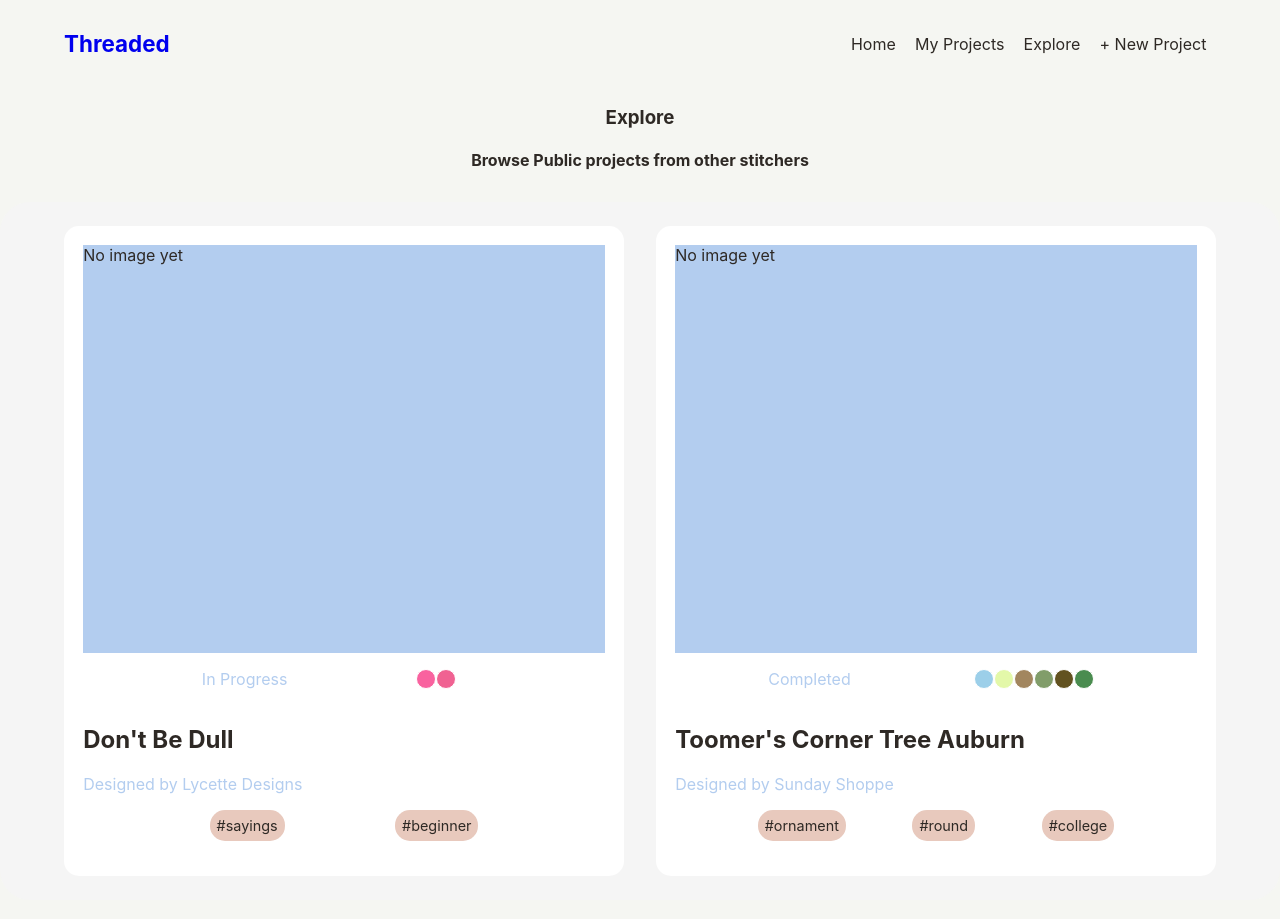
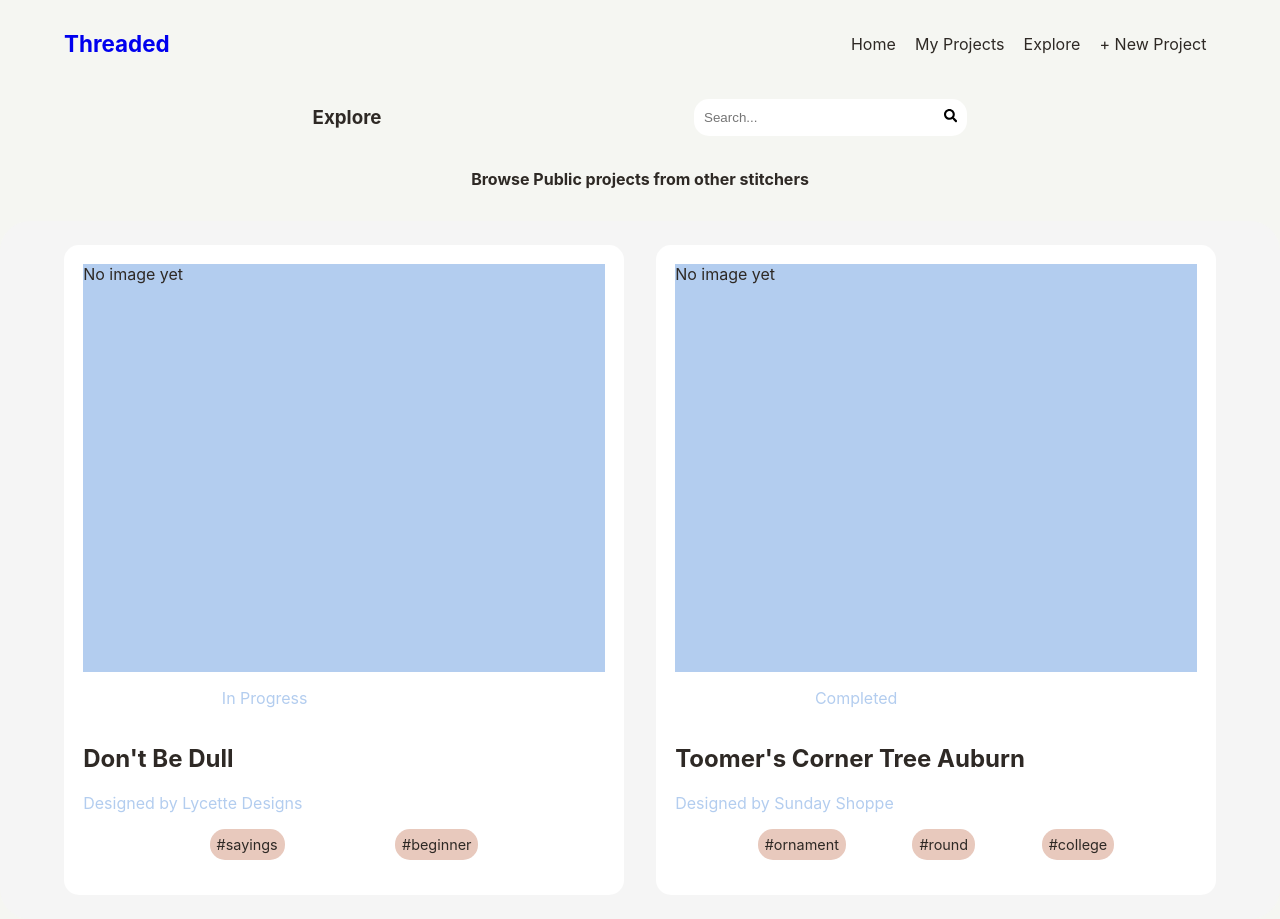
Before and after one commit to claireweber12/threaded, a React (Vite) app: page /explore in a window 1280 px wide. Built offline with nearby package versions, Linux system fonts and the light colour scheme.

Commit message:
connect to supabase backend

```diff
--- a/package.json
+++ b/package.json
@@ -10,6 +10,7 @@
     "preview": "vite preview"
   },
   "dependencies": {
+    "@supabase/supabase-js": "^2.105.4",
     "react": "^19.2.5",
     "react-dom": "^19.2.5",
     "react-icons": "^5.6.0",
--- a/src/components/ProjectCard.jsx
+++ b/src/components/ProjectCard.jsx
@@ -12,12 +12,12 @@ function ProjectCard({ project }) {
           <div className='row-wrapper'>
             <p className="project-status">{project.status}</p>
             <div className="thread-palette">
-              {project.threads.map((thread) => (
+              {(project.project_threads || []).map((thread) => (
                 <span
-                  key={`${thread.brand}-${thread.colorNumber}`}
+                  key={`${thread.brand}-${thread.color_number}`}
                   className="thread-dot"
-                  style={{ backgroundColor: thread.colorHex }}
-                  title={`${thread.brand} ${thread.colorNumber} - ${thread.colorName}`}
+                  style={{ backgroundColor: thread.color_hex }}
+                  title={`${thread.brand} ${thread.color_number} - ${thread.color_name}`}
                 ></span>
               ))}
             </div>
@@ -29,7 +29,7 @@ function ProjectCard({ project }) {
             Designed by {project.designer}
           </p>
 
-
+          {project.tags && (
             <div className="project-tags">
               {project.tags.map((tag) => (
                 <span key={tag} className="project-tag">
@@ -37,6 +37,7 @@ function ProjectCard({ project }) {
                 </span>
               ))}
             </div>
+          )}
         </div>
       </article>
     </Link>
--- /dev/null
+++ b/src/lib/supabaseClient.js
@@ -0,0 +1,6 @@
+import { createClient } from "@supabase/supabase-js";
+
+const supabaseUrl = import.meta.env.VITE_SUPABASE_URL;
+const supabaseAnonKey = import.meta.env.VITE_SUPABASE_ANON_KEY;
+
+export const supabase = createClient(supabaseUrl, supabaseAnonKey);
--- a/src/pages/Dashboard.jsx
+++ b/src/pages/Dashboard.jsx
@@ -1,13 +1,51 @@
-import sampleProjects from "../data/sampleProjects";
+
 import ProjectCard from "../components/ProjectCard";
-import { useState } from "react";
+import { useEffect, useState } from "react";
+import { getProjects } from "../services/projectService";
 
 function Dashboard() {
+  const [projects, setProjects] = useState([]);
+  const [loading, setLoading] = useState(true);
+  const [error, setError] = useState(null);
   const [selectedStatus, setSelectedStatus] = useState('All');
+  useEffect(() => {
+    async function loadProjects() {
+      try{
+        const data = await getProjects();
+        console.log("Projects from supaBase:", data);
+        setProjects(data);
+      } catch(err) {
+        console.log(err);
+        setError("Could not load projects.");
+      } finally {
+        setLoading(false);
+      }
+    }
+    loadProjects();
+  }, []);
   const filteredProjects =
     selectedStatus === 'All'
-    ? sampleProjects
-    : sampleProjects.filter((project) => project.status === selectedStatus);
+    ? projects
+    : projects.filter((project) => project.status === selectedStatus);
+
+  if (loading){
+    return (
+      <main className="dashboard-page">
+        <h1>My Projects</h1>
+        <p>Loading projects...</p>
+      </main>
+    );
+  }
+
+  if(error){
+    return(
+      <main className='dashboard-page'>
+        <h1>My Projects</h1>
+        <p>{error}</p>
+      </main>
+    );
+  }
+
   return (
     <main className='projects-page'>
       <h1>My Projects</h1>
--- a/src/pages/Explore.jsx
+++ b/src/pages/Explore.jsx
@@ -1,13 +1,34 @@
 import sampleProjects from "../data/sampleProjects";
 import ProjectCard from "../components/ProjectCard";
+import { useState } from "react";
+import {FaSearch} from "react-icons/fa";
 
 function Explore(){
+    const [searchTerm, setSearchTerm] = useState("");
+    const filteredData =
+    searchTerm === ""
+    ? sampleProjects
+    : sampleProjects.filter((project) => (
+        project.title.toLowerCase().includes(searchTerm.toLowerCase()) ||
+        project.designer.toLowerCase().includes(searchTerm.toLowerCase()) ||
+        project.tags.some(t=> t.toLowerCase().includes(searchTerm.toLowerCase()))
+    ));
+
     return(
         <div className='explore page'>
-            <h3 className='explore-top-text'>Explore</h3>
+            <div className='explore-page-row'>
+                <h3 className='explore-top-text'>Explore</h3>
+                <div className='searchbar'>
+                    <input type='text' placeholder='Search...'
+                        value={searchTerm}
+                        onChange={(e) => setSearchTerm(e.target.value)}
+                    ></input>
+                    <button type='button'> <FaSearch /> </button>
+                </div>
+            </div>
             <h4 className='explore-top-text'>Browse Public projects from other stitchers</h4>
-            <div class='start-explore'>
-                {sampleProjects.map((project) => (
+            <div className='start-explore'>
+                {filteredData.map((project) => (
                     <ProjectCard key={project.id} project={project} />
                 ))}
 
--- /dev/null
+++ b/src/services/ProjectService.js
@@ -0,0 +1,17 @@
+import { supabase } from "../lib/supabaseClient";
+
+export async function getProjects() {
+  const { data, error } = await supabase
+    .from("projects")
+    .select(`
+      *,
+      project_threads (*)
+    `)
+    .order("created_at", { ascending: false });
+
+  if (error) {
+    throw error;
+  }
+
+  return data;
+}
--- a/src/styles/explore.css
+++ b/src/styles/explore.css
@@ -3,6 +3,7 @@
 .explore-page{
     background-color:var(--background);
     height:100vh;
+    width:100%;
 
 }
 
@@ -20,4 +21,34 @@
 
 .explore-top-text{
     text-align:center;
+
 }
+
+.explore-page-row{
+    display:flex;
+    justify-content:space-evenly;
+    align-items:center;
+}
+
+.searchbar{
+    background-color:white;
+    display:flex;
+    border-radius:15px;
+    padding:5px;
+}
+
+.searchbar button{
+    border:none;
+    background-color:white;
+    padding:5px;
+    cursor: pointer;
+}
+
+input{
+    border:none;
+    background-color:white;
+    padding:5px;
+    border-color:white;
+    border-radius:15px;
+    width:15rem;
+}
```
Also changed, not shown: 2 other files (tests, documents, lock files or other folders). Lines whose indentation alone changed are shown as unchanged.
